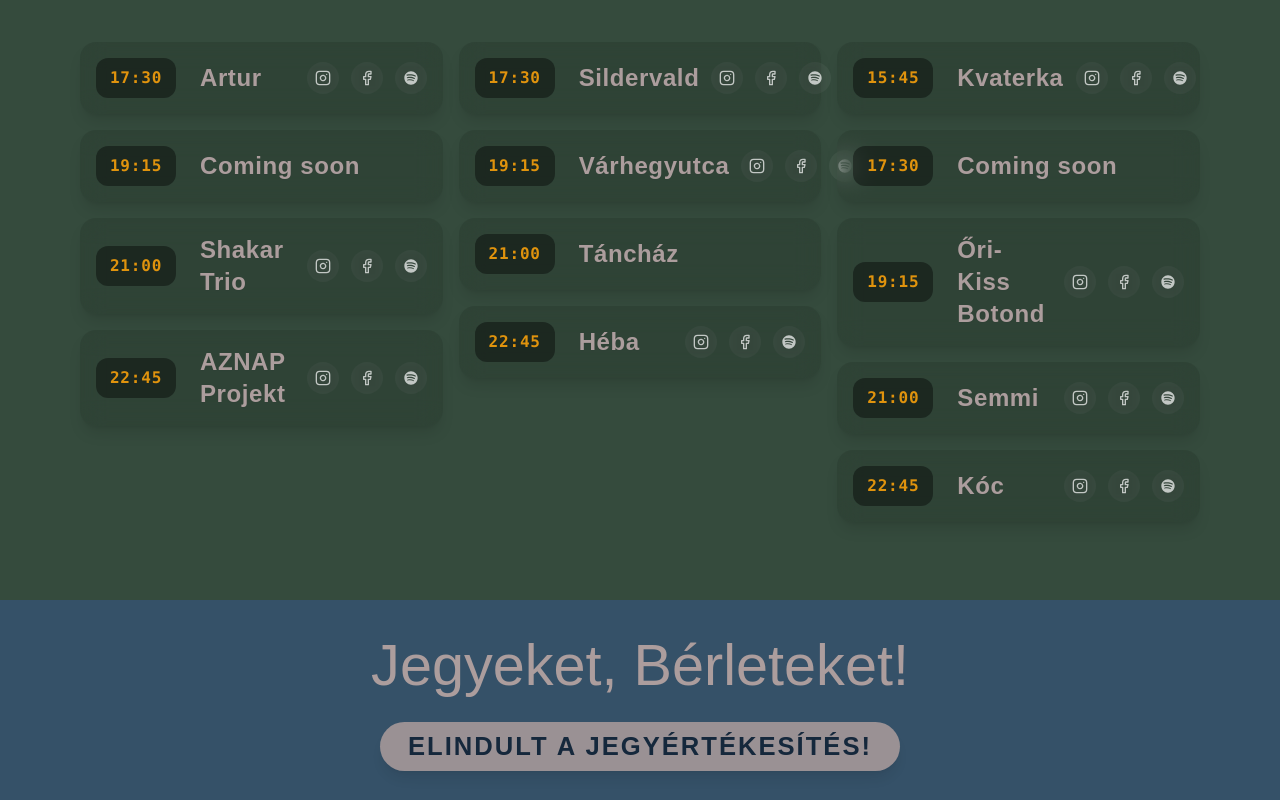
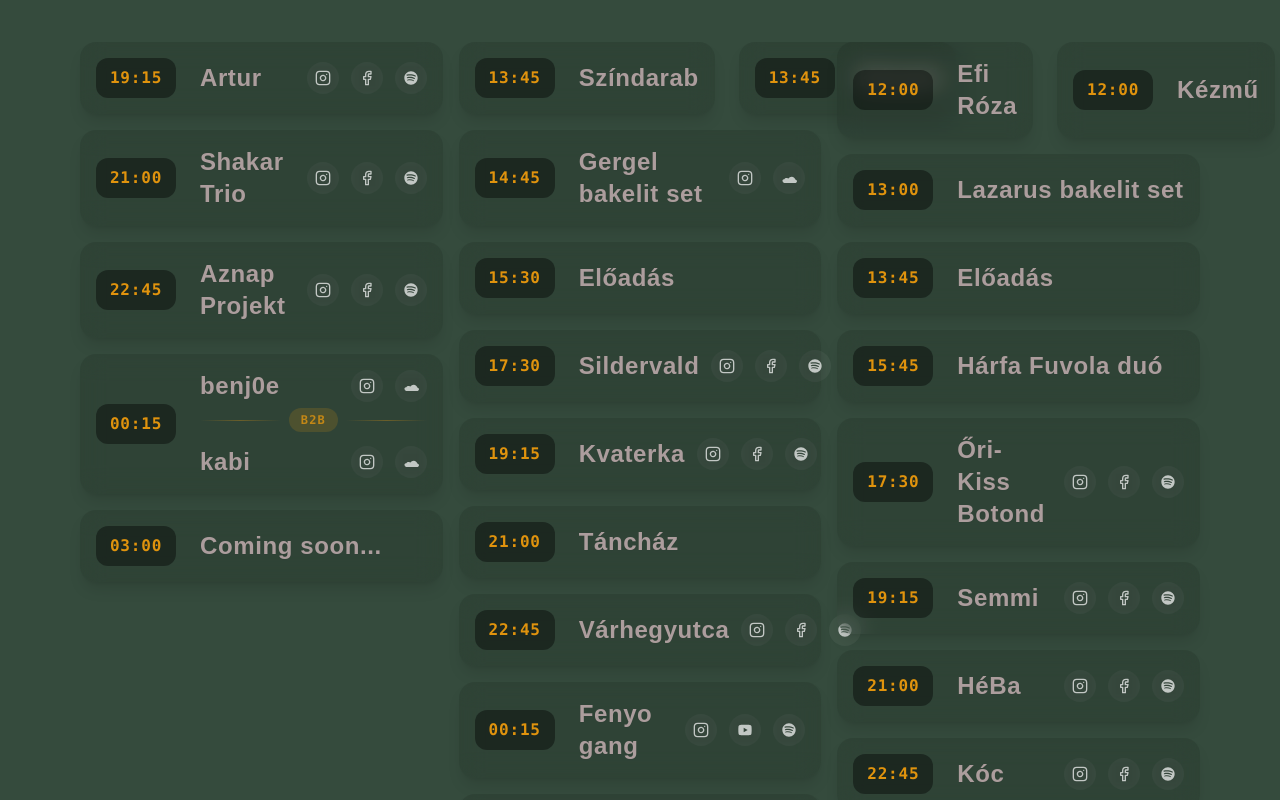
Before and after one commit to vilagombafeszt/vilagombafeszt.github.io, a Next.js app: page / in a window 1280 px wide. Shown: the part 1000-1800 px from the top of the page. Built offline with nearby package versions, Linux system fonts and the light colour scheme; a web font is replaced by a local one.

Commit message:
update musor

```diff
--- a/components/MusorSection.tsx
+++ b/components/MusorSection.tsx
@@ -1,15 +1,40 @@
 import ScrollRevealWrapper from './ScrollRevealWrapper';
 
-const lineupData = {
+type LineupItem = {
+  time: string;
+  artist: string;
+  instagram?: string;
+  facebook?: string;
+  spotify?: string;
+  youtube?: string;
+  soundcloud?: string;
+};
+
+type B2bArtist = {
+  name: string;
+  instagram?: string;
+  facebook?: string;
+  spotify?: string;
+  youtube?: string;
+  soundcloud?: string;
+};
+
+type B2bEntry = {
+  time: string;
+  b2b: B2bArtist[];
+};
+
+type LineupEntry = LineupItem | { split: LineupItem[] } | B2bEntry;
+
+const lineupData: Record<'friday' | 'saturday' | 'sunday', LineupEntry[]> = {
   friday: [
     {
-      time: '17:30',
+      time: '19:15',
       artist: 'Artur',
       instagram: 'https://www.instagram.com/arturmusicofficial/',
       facebook: 'https://www.facebook.com/arturmusicofficial/',
       spotify: 'https://open.spotify.com/artist/5zjlRer0EwBcz3uRO3ozed',
     },
-    { time: '19:15', artist: 'Coming soon' },
     {
       time: '21:00',
       artist: 'Shakar Trio',
@@ -19,13 +44,48 @@ const lineupData = {
     },
     {
       time: '22:45',
-      artist: 'AZNAP Projekt',
+      artist: 'Aznap Projekt',
       instagram: 'https://www.instagram.com/aznapprojekt/',
       facebook: 'https://www.facebook.com/aznapprojekt/',
       spotify: 'https://open.spotify.com/artist/5nKpPdELRt9Ih7CIBegKWW',
     },
+    {
+      time: '00:15',
+      b2b: [
+        {
+          name: 'benj0e',
+          soundcloud: 'https://soundcloud.com/benj0e',
+          instagram: 'https://www.instagram.com/benj0e_/',
+        },
+        {
+          name: 'kabi',
+          soundcloud: 'https://soundcloud.com/kabikabikabi',
+          instagram: 'https://www.instagram.com/kabat_nik/',
+        },
+      ],
+    },
+    {
+      time: '03:00',
+      artist: 'Coming soon...',
+    },
   ],
   saturday: [
+    {
+      split: [
+        { time: '13:45', artist: 'Színdarab' },
+        { time: '13:45', artist: 'Kézmű' },
+      ],
+    },
+    {
+      time: '14:45',
+      artist: 'Gergel bakelit set',
+      soundcloud: 'https://soundcloud.com/kozma-gergely-330211448',
+      instagram: 'https://www.instagram.com/gergel.ed',
+    },
+    {
+      time: '15:30',
+      artist: 'Előadás',
+    },
     {
       time: '17:30',
       artist: 'Sildervald',
@@ -35,42 +95,81 @@ const lineupData = {
     },
     {
       time: '19:15',
+      artist: 'Kvaterka',
+      instagram: 'https://www.instagram.com/kvaterkaperka/',
+      facebook: 'https://www.facebook.com/kvaterka/',
+      spotify: 'https://open.spotify.com/artist/4saOqPzmr82yEkBYPjHjPH',
+    },
+    {
+      time: '21:00',
+      artist: 'Táncház',
+    },
+    {
+      time: '22:45',
       artist: 'Várhegyutca',
       instagram: 'https://www.instagram.com/varhegyutca/',
       facebook: 'https://www.facebook.com/varhegyutca20',
       spotify: 'https://open.spotify.com/artist/5arfgRXgs0kQH9jQvLchda',
     },
-    { time: '21:00', artist: 'Táncház' },
     {
-      time: '22:45',
-      artist: 'Héba',
-      instagram: 'https://www.instagram.com/heba_zenekar/',
-      facebook: 'https://www.facebook.com/hebazenekar/',
-      spotify: 'https://open.spotify.com/artist/2WBZepnDyHGUAfIK4GdnYn',
+      time: '00:15',
+      artist: 'Fenyo gang',
+      instagram: 'https://www.instagram.com/fenyogang/',
+      youtube: 'https://www.youtube.com/@FENYOgang',
+      spotify: 'https://open.spotify.com/artist/6WKmAVT5sPRhSU1eWz1JPy',
+    },
+    {
+      time: '01:30',
+      artist: 'Greasy Board',
+      instagram: 'https://www.instagram.com/greasy_board/',
+      youtube: 'https://www.youtube.com/channel/UCHkQFYjaK66VOYuWH23-oqQ',
+      spotify: 'https://open.spotify.com/artist/5x5y7u9dTAZ2gpdeVYsEjV',
+    },
+    {
+      time: '02:45',
+      artist: 'Tüske',
+      instagram: 'https://www.instagram.com/ambrusperjessy/',
     },
   ],
   sunday: [
     {
+      split: [
+        { time: '12:00', artist: 'Efi Róza' },
+        { time: '12:00', artist: 'Kézmű' },
+      ],
+    },
+    {
+      time: '13:00',
+      artist: 'Lazarus bakelit set',
+    },
+    {
+      time: '13:45',
+      artist: 'Előadás',
+    },
+    {
       time: '15:45',
-      artist: 'Kvaterka',
-      instagram: 'https://www.instagram.com/kvaterkaperka/',
-      facebook: 'https://www.facebook.com/kvaterka/',
-      spotify: 'https://open.spotify.com/artist/4saOqPzmr82yEkBYPjHjPH',
+      artist: 'Hárfa Fuvola duó',
     },
-    { time: '17:30', artist: 'Coming soon' },
     {
-      time: '19:15',
+      time: '17:30',
       artist: 'Őri-Kiss Botond',
       instagram: 'https://www.instagram.com/okboti/',
       facebook: 'https://www.facebook.com/botondorikiss/',
       spotify: 'https://open.spotify.com/artist/3KDsNtTF0SG4Q7Wi9lIvu7',
     },
     {
-      time: '21:00',
+      time: '19:15',
       artist: 'Semmi',
       instagram: 'https://www.instagram.com/semmizenekar/',
       facebook: 'https://www.facebook.com/semmizenekar/',
       spotify: 'https://open.spotify.com/artist/4zIEONFFlYdvj8DhUvbFVk',
+    },
+    {
+      time: '21:00',
+      artist: 'HéBa',
+      instagram: 'https://www.instagram.com/heba_zenekar/',
+      facebook: 'https://www.facebook.com/hebazenekar/',
+      spotify: 'https://open.spotify.com/artist/2WBZepnDyHGUAfIK4GdnYn',
     },
     {
       time: '22:45',
@@ -78,6 +177,18 @@ const lineupData = {
       instagram: 'https://www.instagram.com/koc_band/',
       facebook: 'https://www.facebook.com/Koczenekar/',
       spotify: 'https://open.spotify.com/artist/2VJp10XXnDl8OPf5iABe4p',
+    },
+    {
+      time: '00:15',
+      artist: 'Jammellés',
+    },
+    {
+      time: '01:30',
+      artist: 'Saját szett',
+    },
+    {
+      time: '02:45',
+      artist: 'Áron szett',
     },
   ],
 };
@@ -115,27 +226,91 @@ const SpotifyIcon = ({ className }: { className?: string }) => (
     <path d="M12 2C6.477 2 2 6.477 2 12c0 5.523 4.477 10 10 10 5.523 0 10-4.477 10-10C22 6.477 17.523 2 12 2zm4.586 14.424c-.18.295-.563.387-.857.207-2.35-1.434-5.305-1.76-8.786-.963-.335.077-.67-.133-.746-.467-.077-.334.132-.67.467-.745 3.805-.87 7.076-.496 9.714 1.115.294.18.387.563.208.853zm1.192-3.218c-.226.368-.707.49-1.072.265-2.68-1.644-6.78-2.126-9.965-1.163-.418.125-.853-.113-.978-.53-.126-.418.113-.853.53-.98 3.65-1.1 8.196-.566 11.22 1.294.366.225.49.706.265 1.072zm.12-3.376c-3.215-1.906-8.52-2.08-11.564-1.155-.5.15-1.015-.13-1.168-.63-.153-.5.128-1.014.628-1.168 3.515-1.066 9.38-.865 13.085 1.332.443.262.585.834.323 1.277-.26.442-.832.583-1.275.322z" />
   </svg>
 );
+const YoutubeIcon = ({ className }: { className?: string }) => (
+  <svg className={className} viewBox="0 0 24 24" fill="currentColor">
+    <path d="M21.582,6.186c-0.23-0.86-0.908-1.538-1.768-1.768C18.254,4,12,4,12,4S5.746,4,4.186,4.418 c-0.86,0.23-1.538,0.908-1.768,1.768C2,7.746,2,12,2,12s0,4.254,0.418,5.814c0.23,0.86,0.908,1.538,1.768,1.768 C5.746,20,12,20,12,20s6.254,0,7.814-0.418c0.86-0.23,1.538-0.908,1.768-1.768C22,16.254,22,12,22,12S22,7.746,21.582,6.186z M10,15.464V8.536L16,12L10,15.464z" />
+  </svg>
+);
+const SoundcloudIcon = ({ className }: { className?: string }) => (
+  <svg className={className} viewBox="0 0 24 24" fill="currentColor">
+    <path d="M11.17 19.33H22a2.38 2.38 0 0 0 2-2.28 2.22 2.22 0 0 0-2-2.29c-.06 0-.13 0-.19 0-.58-2.84-3.08-4.76-5.81-4.76a5.55 5.55 0 0 0-4.83 2.8A3.35 3.35 0 0 0 7.82 12 3.14 3.14 0 0 0 5 13.91a2.83 2.83 0 0 0-2.86 2c0 .08 0 .16 0 .24A3.49 3.49 0 0 0 5 19.33h6.17Z" />
+  </svg>
+);
 
-function LineupList({
-  items,
-  baseDelay,
+function SocialIcons({
+  links,
 }: {
-  items: {
-    time: string;
-    artist: string;
+  links: {
     instagram?: string;
     facebook?: string;
     spotify?: string;
-  }[];
-  baseDelay: number;
+    youtube?: string;
+    soundcloud?: string;
+  };
 }) {
+  if (!links.instagram && !links.facebook && !links.spotify && !links.youtube && !links.soundcloud)
+    return null;
   return (
-    <div className="relative mb-2 mt-4 flex w-full flex-col gap-3 md:mb-10 md:mt-8 md:gap-4">
-      {items.map((item, index) => (
+    <div className="flex items-center gap-2 sm:gap-3">
+      {links.instagram && (
+        <a
+          href={links.instagram}
+          target="_blank"
+          rel="noopener noreferrer"
+          className="flex items-center justify-center rounded-full bg-white/5 p-2 text-white/70 backdrop-blur-sm transition-all duration-300 hover:scale-125 hover:bg-white/10 hover:text-pink-400"
+        >
+          <InstagramIcon className="h-4 w-4 sm:h-5 sm:w-5 xl:h-4 xl:w-4 2xl:h-5 2xl:w-5" />
+        </a>
+      )}
+      {links.facebook && (
+        <a
+          href={links.facebook}
+          target="_blank"
+          rel="noopener noreferrer"
+          className="flex items-center justify-center rounded-full bg-white/5 p-2 text-white/70 backdrop-blur-sm transition-all duration-300 hover:scale-125 hover:bg-white/10 hover:text-blue-400"
+        >
+          <FacebookIcon className="h-4 w-4 sm:h-5 sm:w-5 xl:h-4 xl:w-4 2xl:h-5 2xl:w-5" />
+        </a>
+      )}
+      {links.youtube && (
+        <a
+          href={links.youtube}
+          target="_blank"
+          rel="noopener noreferrer"
+          className="flex items-center justify-center rounded-full bg-white/5 p-2 text-white/70 backdrop-blur-sm transition-all duration-300 hover:scale-125 hover:bg-white/10 hover:text-red-500"
+        >
+          <YoutubeIcon className="h-4 w-4 sm:h-5 sm:w-5 xl:h-4 xl:w-4 2xl:h-5 2xl:w-5" />
+        </a>
+      )}
+      {links.soundcloud && (
+        <a
+          href={links.soundcloud}
+          target="_blank"
+          rel="noopener noreferrer"
+          className="flex items-center justify-center rounded-full bg-white/5 p-2 text-white/70 backdrop-blur-sm transition-all duration-300 hover:scale-125 hover:bg-white/10 hover:text-orange-500"
+        >
+          <SoundcloudIcon className="h-4 w-4 sm:h-5 sm:w-5 xl:h-4 xl:w-4 2xl:h-5 2xl:w-5" />
+        </a>
+      )}
+      {links.spotify && (
+        <a
+          href={links.spotify}
+          target="_blank"
+          rel="noopener noreferrer"
+          className="flex items-center justify-center rounded-full bg-white/5 p-2 text-white/70 backdrop-blur-sm transition-all duration-300 hover:scale-125 hover:bg-white/10 hover:text-green-400"
+        >
+          <SpotifyIcon className="h-4 w-4 sm:h-5 sm:w-5 xl:h-4 xl:w-4 2xl:h-5 2xl:w-5" />
+        </a>
+      )}
+    </div>
+  );
+}
+
+function LineupCard({ item, delay }: { item: LineupItem; delay: number }) {
+  return (
     <div
-          key={index}
-          style={{ animationDelay: `${baseDelay + index * 0.1}s` }}
-          className="group/card relative flex flex-row items-center gap-3 rounded-2xl border border-white/5 bg-black/10 p-3 opacity-0 shadow-lg backdrop-blur-md transition-all duration-500 ease-[cubic-bezier(0.25,1,0.5,1)] hover:-translate-y-1.5 hover:border-white/20 hover:bg-white/10 hover:shadow-[0_20px_40px_rgba(0,0,0,0.4)] group-data-[visible=true]:animate-[fadeSlideUp_0.8s_cubic-bezier(0.2,0.8,0.2,1)_forwards] sm:gap-4 sm:p-4 md:gap-6"
+      style={{ animationDelay: `${delay}s` }}
+      className="group/card relative flex flex-1 flex-row items-center gap-3 rounded-2xl border border-white/5 bg-black/10 p-3 opacity-0 shadow-lg backdrop-blur-md transition-all duration-500 ease-[cubic-bezier(0.25,1,0.5,1)] hover:-translate-y-1.5 hover:border-white/20 hover:bg-white/10 hover:shadow-[0_20px_40px_rgba(0,0,0,0.4)] group-data-[visible=true]:animate-[fadeSlideUp_0.8s_cubic-bezier(0.2,0.8,0.2,1)_forwards] sm:gap-4 sm:p-4 md:gap-6"
     >
       <div className="relative z-10 flex min-w-[60px] shrink-0 items-center justify-center rounded-xl bg-black/40 py-2 transition-transform duration-500 group-hover/card:scale-110 group-hover/card:bg-black/60 sm:min-w-[80px]">
         <span className="font-mono text-sm font-bold tracking-wider text-amber-500/90 sm:text-lg xl:text-base 2xl:text-lg">
@@ -147,44 +322,73 @@ function LineupList({
         <span className="flex-1 break-words font-[family-name:var(--font-body)] text-lg font-bold leading-tight tracking-wide text-[#ac9d9d] drop-shadow-sm transition-colors duration-300 group-hover/card:text-white sm:text-xl md:text-3xl xl:text-2xl 2xl:text-3xl">
           {item.artist}
         </span>
+        <SocialIcons links={item} />
+      </div>
+    </div>
+  );
+}
 
-            {(item.instagram || item.facebook || item.spotify) && (
-              <div className="flex items-center gap-2 sm:gap-3">
-                {item.instagram && (
-                  <a
-                    href={item.instagram}
-                    target="_blank"
-                    rel="noopener noreferrer"
-                    className="flex items-center justify-center rounded-full bg-white/5 p-2 text-white/70 backdrop-blur-sm transition-all duration-300 hover:scale-125 hover:bg-white/10 hover:text-pink-400"
+function B2bCard({ item, delay }: { item: B2bEntry; delay: number }) {
+  return (
+    <div
+      style={{ animationDelay: `${delay}s` }}
+      className="group/card relative flex flex-1 flex-row items-center gap-3 rounded-2xl border border-white/5 bg-black/10 p-3 opacity-0 shadow-lg backdrop-blur-md transition-all duration-500 ease-[cubic-bezier(0.25,1,0.5,1)] hover:-translate-y-1.5 hover:border-white/20 hover:bg-white/10 hover:shadow-[0_20px_40px_rgba(0,0,0,0.4)] group-data-[visible=true]:animate-[fadeSlideUp_0.8s_cubic-bezier(0.2,0.8,0.2,1)_forwards] sm:gap-4 sm:p-4 md:gap-6"
     >
-                    <InstagramIcon className="h-4 w-4 sm:h-5 sm:w-5 xl:h-4 xl:w-4 2xl:h-5 2xl:w-5" />
-                  </a>
-                )}
-                {item.facebook && (
-                  <a
-                    href={item.facebook}
-                    target="_blank"
-                    rel="noopener noreferrer"
-                    className="flex items-center justify-center rounded-full bg-white/5 p-2 text-white/70 backdrop-blur-sm transition-all duration-300 hover:scale-125 hover:bg-white/10 hover:text-blue-400"
-                  >
-                    <FacebookIcon className="h-4 w-4 sm:h-5 sm:w-5 xl:h-4 xl:w-4 2xl:h-5 2xl:w-5" />
-                  </a>
-                )}
-                {item.spotify && (
-                  <a
-                    href={item.spotify}
-                    target="_blank"
-                    rel="noopener noreferrer"
-                    className="flex items-center justify-center rounded-full bg-white/5 p-2 text-white/70 backdrop-blur-sm transition-all duration-300 hover:scale-125 hover:bg-white/10 hover:text-green-400"
-                  >
-                    <SpotifyIcon className="h-4 w-4 sm:h-5 sm:w-5 xl:h-4 xl:w-4 2xl:h-5 2xl:w-5" />
-                  </a>
-                )}
+      <div className="relative z-10 flex min-w-[60px] shrink-0 items-center justify-center rounded-xl bg-black/40 py-2 transition-transform duration-500 group-hover/card:scale-110 group-hover/card:bg-black/60 sm:min-w-[80px]">
+        <span className="font-mono text-sm font-bold tracking-wider text-amber-500/90 sm:text-lg xl:text-base 2xl:text-lg">
+          {item.time}
+        </span>
+      </div>
+
+      <div className="relative z-10 flex w-full min-w-0 flex-col gap-2">
+        {item.b2b.map((artist, i) => (
+          <div key={i}>
+            <div className="flex flex-row items-center justify-between gap-2 sm:gap-3">
+              <span className="flex-1 break-words font-[family-name:var(--font-body)] text-lg font-bold leading-tight tracking-wide text-[#ac9d9d] drop-shadow-sm transition-colors duration-300 group-hover/card:text-white sm:text-xl md:text-3xl xl:text-2xl 2xl:text-3xl">
+                {artist.name}
+              </span>
+              <SocialIcons links={artist} />
+            </div>
+            {i < item.b2b.length - 1 && (
+              <div className="my-1.5 flex items-center gap-2">
+                <div className="h-px flex-1 bg-gradient-to-r from-transparent via-amber-500/30 to-transparent" />
+                <span className="shrink-0 rounded-full bg-amber-500/15 px-3 py-1 font-mono text-xs font-bold uppercase tracking-widest text-amber-500/70">
+                  b2b
+                </span>
+                <div className="h-px flex-1 bg-gradient-to-r from-transparent via-amber-500/30 to-transparent" />
               </div>
             )}
           </div>
+        ))}
       </div>
+    </div>
+  );
+}
+
+function LineupList({ items, baseDelay }: { items: LineupEntry[]; baseDelay: number }) {
+  return (
+    <div className="relative mb-2 mt-4 flex w-full flex-col gap-3 md:mb-10 md:mt-8 md:gap-4">
+      {items.map((item, index) => {
+        if ('split' in item) {
+          return (
+            <div key={index} className="flex w-full flex-row gap-3 sm:gap-4 md:gap-6">
+              {item.split.map((splitItem, splitIndex) => (
+                <LineupCard
+                  key={splitIndex}
+                  item={splitItem}
+                  delay={baseDelay + index * 0.1 + splitIndex * 0.05}
+                />
               ))}
+            </div>
+          );
+        }
+
+        if ('b2b' in item) {
+          return <B2bCard key={index} item={item} delay={baseDelay + index * 0.1} />;
+        }
+
+        return <LineupCard key={index} item={item} delay={baseDelay + index * 0.1} />;
+      })}
     </div>
   );
 }
```
Lines whose indentation alone changed are shown as unchanged.
